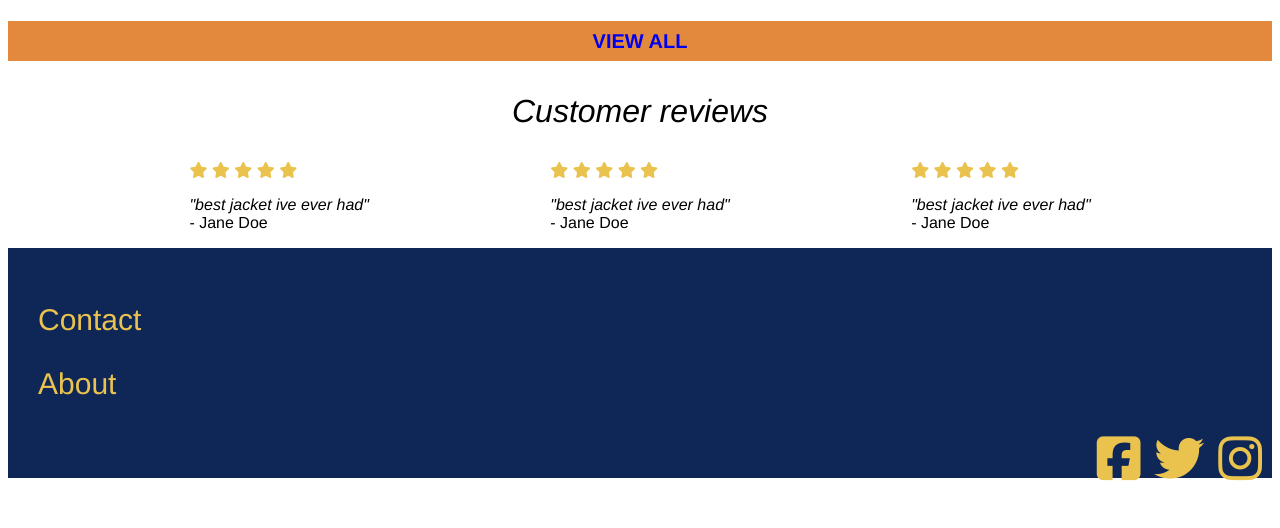
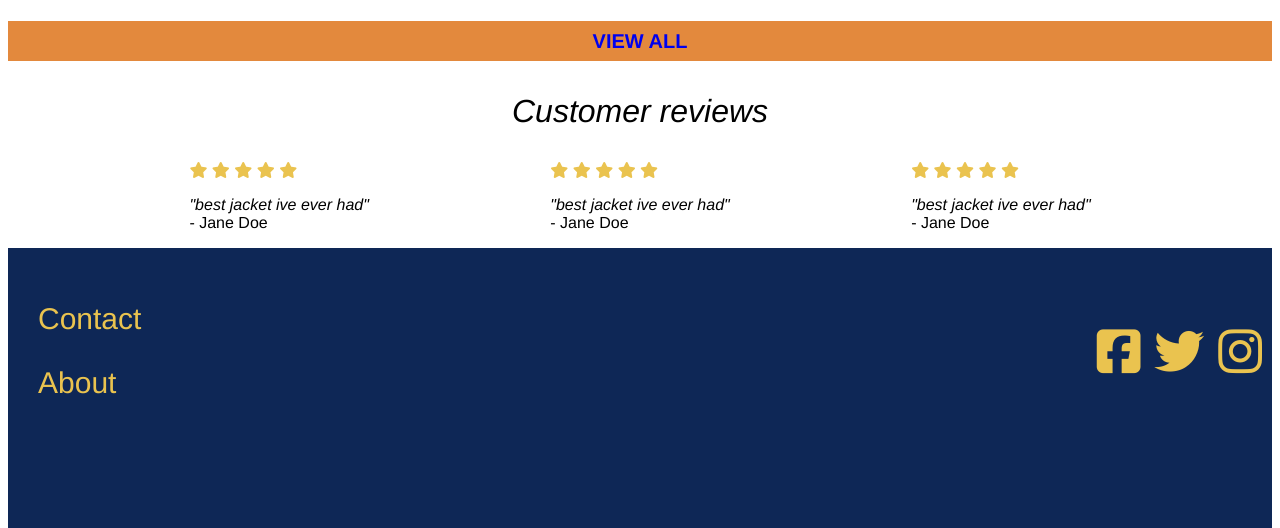
Before and after one commit to KamlaF/Design1, a plain HTML site: page index.html in a window 1280 px wide. Shown: the part 1314-1842 px from the top of the page. Before the commit the page ends 1803 px from the top, so only its background shows below. Drawn offline with Linux system fonts and the light colour scheme.

Commit message:
Update style.css

```diff
--- a/css/style.css
+++ b/css/style.css
@@ -333,7 +333,11 @@ footer {
   background-color: #0e2756;
   width: auto;
   height: 180px;
-  padding-bottom: 50px;
+  padding-bottom: 100px;
+  display: flex;
+  align-items: center;
+  justify-content: space-between;
+
 }
 
 .contacttext {
@@ -355,6 +359,8 @@ footer {
   text-align: end;
   text-overflow: clip;
   padding-right: 10px;
+  padding-top: 30px;
+
 }
 
 .footer1 {
```
